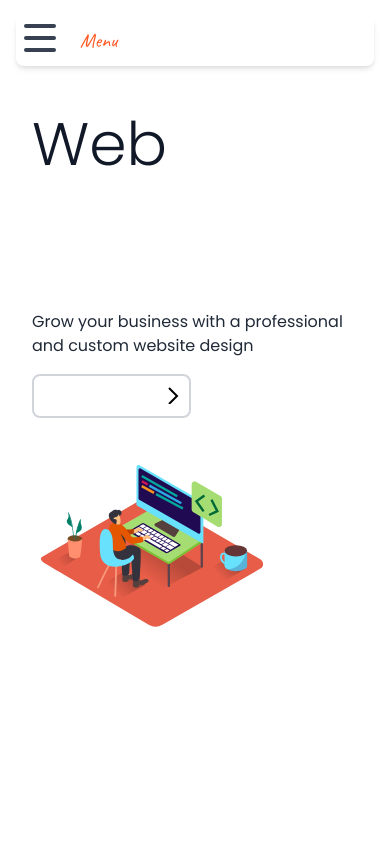
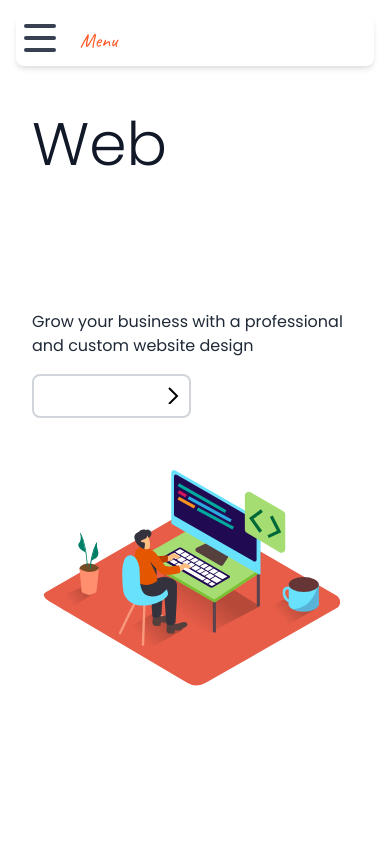
Before and after one commit to skystanoyevitch/sky-portfolio, a React (Create React App) app: page / in a window 390 px wide. Shown: the top 844 px of the page. Built offline with nearby package versions, Linux system fonts and the light colour scheme.

Commit message:
mobile: removed fixed height

```diff
--- a/src/Pages/Home/Components/Hero.jsx
+++ b/src/Pages/Home/Components/Hero.jsx
@@ -12,10 +12,10 @@ function Hero() {
 	}, [navigate]);
 
 	return (
-		<div className="w-screen h-[70vh] lg:h-[90vh] mb-12">
+		<div className="w-screen lg:h-[90vh]">
 			<div className="lg:h-full">
 				<div className="container mx-auto flex flex-col lg:flex-row p-8 lg:p-0 lg:h-full">
-					<div className="flex flex-col flex-1 justify-center">
+					<div className="flex flex-col flex-1 lg:justify-center">
 						<h1 className="text-6xl lg:text-8xl font-poppins font-light text-gray-900">
 							<span className="">Web</span> <span className="animate-text bg-clip-text text-transparent bg-gradient-to-r from-cyan-500 via-indigo-500 to-[#e75d48]">Designer | Developer</span>
 						</h1>
@@ -32,7 +32,7 @@ function Hero() {
 							</button>
 						</a>
 					</div>
-					<div className="h-60 w-80 my-8 lg:w-full lg:h-full lg:flex-1 lg:mt-20 bg-heroImg bg-no-repeat"></div>
+					<div className="h-80 w-full my-8 lg:w-full lg:h-full lg:flex-1 lg:mt-20 bg-heroImg bg-no-repeat"></div>
 				</div>
 			</div>
 		</div>
```
